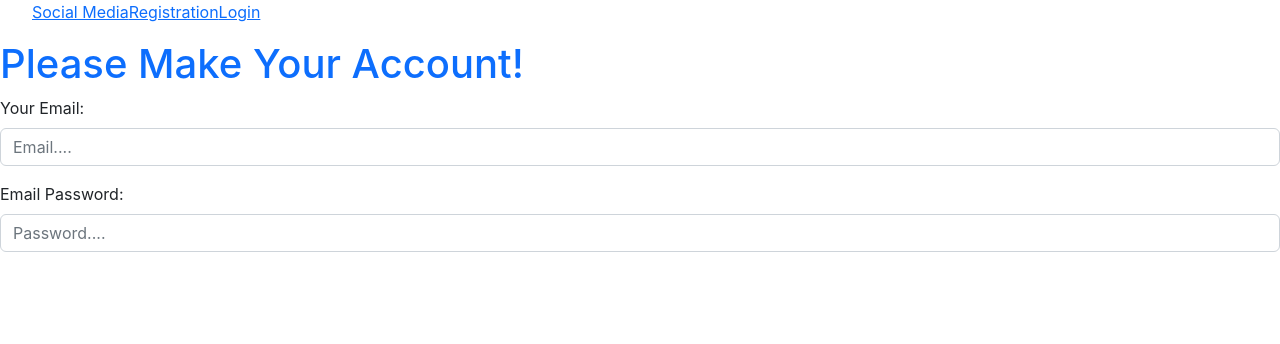
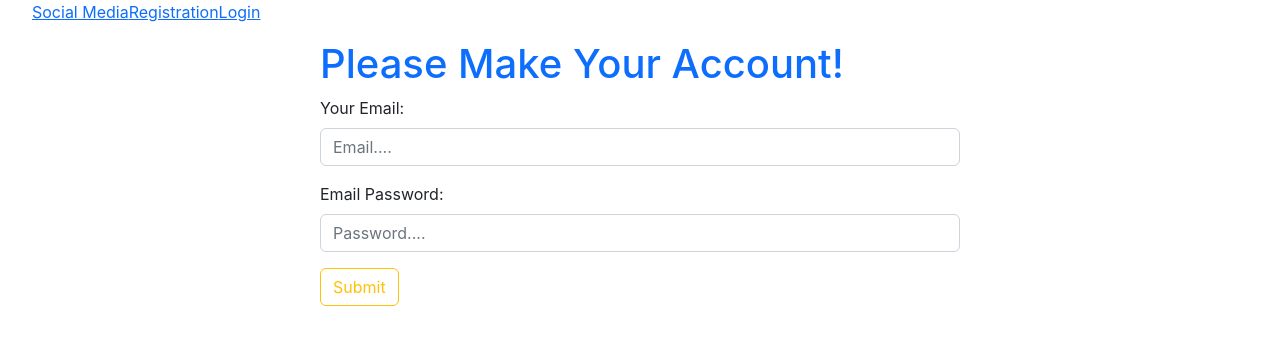
Before and after one commit to mitHSwas/firebase-auth-practice, a React (Create React App) app: page / in a window 1280 px wide. Shown: the top 344 px of the page. Built offline with nearby package versions, Linux system fonts and the light colour scheme.

Commit message:
untill now password validation completed

```diff
--- a/src/components/Register/Register.js
+++ b/src/components/Register/Register.js
@@ -1,10 +1,26 @@
-import React from 'react';
+import React, { useState } from 'react';
 
 const Register = () => {
+
+    const [error, setError] = useState("")
+
+    const handleRegistration = event => {
+        event.preventDefault();
+        const form = event.target;
+        const email = form.email.value;
+        const password = form.password.value;
+        console.log(email, password)
+
+        //password validation
+        if (!/(?=.*[0-9])(?=.*[!@#$%^&*])(^.{6,}$)/.test(password)) {
+            setError("Password must be at least one special character, one number and 6 character length")
+        }
+    }
+
     return (
-        <div>
+        <div className='w-50 mx-auto'>
             <h1 className='text-primary'>Please Make Your Account!</h1>
-            <form>
+            <form onSubmit={handleRegistration}>
                 <div className="mb-3">
                     <label htmlFor="formGroupExampleInput" className="form-label">Your Email:</label>
                     <input type="email" name="email" className="form-control" id="formGroupExampleInput" placeholder="Email...." required />
@@ -13,6 +29,7 @@ const Register = () => {
                     <label htmlFor="formGroupExampleInput2" className="form-label">Email Password:</label>
                     <input type="password" name="password" className="form-control" id="formGroupExampleInput2" placeholder="Password...." required />
                 </div>
+                <input className="btn btn-outline-warning" type="submit" value="Submit"></input>
             </form>
         </div>
     );
```
